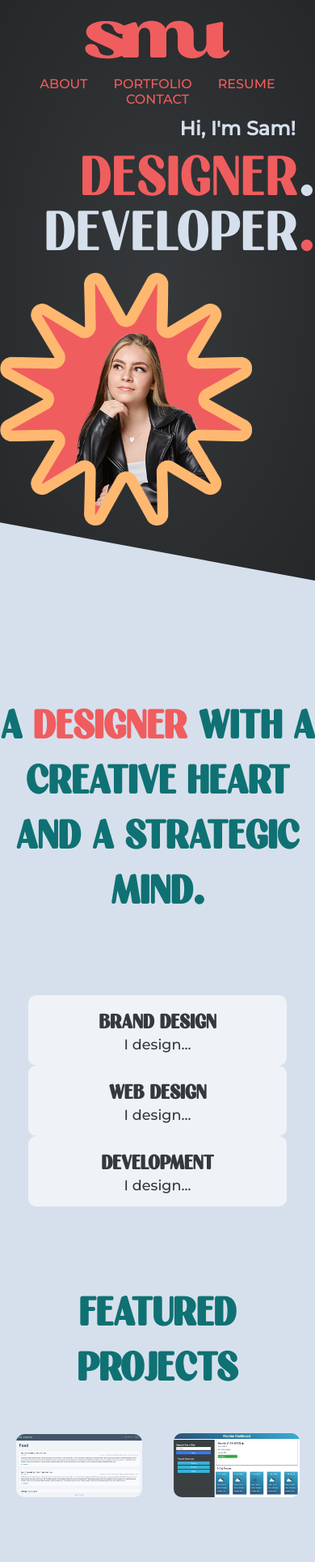
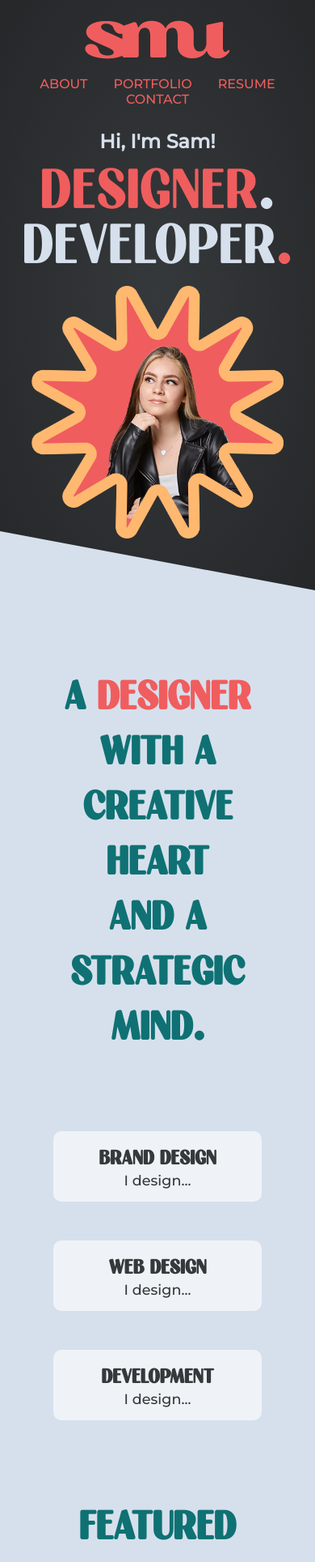
Before and after one commit to samurwin/samurwin.github.io, a React (Create React App) app: page / in a window 390 px wide. Shown: the top 1929 px of the page at 81% size. Built offline with nearby package versions, Linux system fonts and the light colour scheme.

Commit message:
responsive homepage

```diff
--- a/src/components/Nav/index.js
+++ b/src/components/Nav/index.js
@@ -3,7 +3,7 @@ import { Link } from 'react-router-dom';
 
 function Nav() {
     return (
-        <nav className='col-12 col-lg-5 pt-3 flex-row justify-center justify-flex-end-lg text-primary'>
+        <nav className='col-12 col-lg-6 pt-3 flex-row justify-center justify-flex-end-lg text-primary'>
             <Link to='/'>About</Link>
             <Link to='/portfolio'>Portfolio</Link>
             <Link to='/resume'>Resume</Link>
--- a/src/index.css
+++ b/src/index.css
@@ -127,6 +127,12 @@ textarea {
 
 .section-spacing {
   margin: calc(1rem * 6) 0;
+}
+
+@media screen and (max-width: 768px) {
+  .section-spacing {
+    margin: calc(1rem * 3) 0;
+  }
 }
 
 header {
--- a/src/pages/Home.js
+++ b/src/pages/Home.js
@@ -5,12 +5,12 @@ function Home() {
     return (
         <div>
             <section className='flex-row justify-space-around align-center hero w-100'>
-                <div className='col-12 col-lg-5 my-3'>
-                    <h4 className='text-secondary pb-4 pr-4 text-right'>Hi, I'm Sam!</h4>
+                <div className='col-12 col-md-5 my-3'>
+                    <h4 className='text-secondary pb-4 pr-4 intro'>Hi, I'm Sam!</h4>
                     <p className='title text-primary'>DESIGNER<span className='title text-secondary'>.</span></p>
                     <p className='title text-secondary'>DEVELOPER<span className='title text-primary'>.</span> </p>
                 </div>
-                <div className='col-12 col-lg-5 my-3'>
+                <div className='col-12 col-md-5 my-3 img-container'>
                     <img
                     src={require('../assets/images/hero-star.png')}
                     alt='Samantha Urwin Web/Graphic Designer and Developer'
@@ -20,37 +20,39 @@ function Home() {
             </section>
             <section>
                 <div className='section-spacing'>
-                    <h1 className='milgran text-quatrinary text-center my-5 pt-5'>A <span className='text-primary'>DESIGNER</span> WITH A CREATIVE HEART
+                    <h1 className='milgran text-quatrinary text-center p-5'>A <span className='text-primary'>DESIGNER</span> WITH A CREATIVE HEART
                     <br/> AND A STRATEGIC MIND.</h1>
                 </div>
 
+                {/* Skills */}
                 <div className='flex-row align-center justify-space-around section-spacing'>
-                    <div className='skill-card'>
+                    <div className='skill-card col-8 col-lg-3'>
                         <h4 className='milgran text-dark'>BRAND DESIGN</h4>
                         <p className='text-dark'>I design...</p>
                     </div>
-                    <div className='skill-card'>
+                    <div className='skill-card col-8 col-lg-3'>
                         <h4 className='milgran text-dark'>WEB DESIGN</h4>
                         <p className='text-dark'>I design...</p>
                     </div>
-                    <div className='skill-card'>
+                    <div className='skill-card col-8 col-lg-3'>
                         <h4 className='milgran text-dark'>DEVELOPMENT</h4>
                         <p className='text-dark'>I design...</p>
                     </div>
                 </div>
 
+                {/* Featured Projects */}
                 <div className='section-spacing'>
                     <h1 className='milgran text-quatrinary text-center'>FEATURED PROJECTS</h1>
                     <div className='flex-row align-center justify-space-around mt-5'>
                         <img
                         src={require('../assets/images/dev-diaries.jpg')}
                         alt='dev diaries project'
-                        className='featured-img'
+                        className='featured-img col-8 col-lg-5'
                         />
                         <img
                         src={require('../assets/images/weather-dash.jpg')}
                         alt='weather dashboard project'
-                        className='featured-img'
+                        className='featured-img col-8 col-lg-5'
                         />
                     </div>
                 </div>
--- a/src/pages/home.css
+++ b/src/pages/home.css
@@ -8,11 +8,15 @@ body {
     text-align: right;
 }
 
+.intro {
+    text-align: right;
+}
+
 .hero {
     background: radial-gradient(#36393B, #252729);
-    -webkit-clip-path: polygon(0 0, 100% 0, 100% 100%, 0 100%);
+    -webkit-clip-path: polygon(0 0, 100% 0, 100% 100%, 0 90%);
     clip-path: polygon(0 0, 100% 0, 100% 100%, 0 90%);
-    padding-top: calc(1rem * 8);
+    padding-top: calc(1rem * 9);
     padding-bottom: var(--spacing-five);
 }
 
@@ -35,29 +39,28 @@ body {
     border-radius: 10px;
 }
 
-/* .home-slanted-div {
-    position: relative;
-    padding: var(--spacing-four) 0;
-    background: var(--secondary);
-    overflow: visible;
-    z-index: 1;
+@media screen and (max-width: 992px) {
+    .featured-img {
+        margin-bottom: var(--spacing-five);
+    }
+
+    .skill-card {
+        margin-bottom: var(--spacing-five);
+    }
 }
 
-.home-slanted-div:after {
-    content: '';
-    width: 100%;
-    height: 100%;
-    position: absolute;
-    background: inherit;
-    z-index: -1;
-    bottom: 0;
-    transform-origin: right top;
-    transform: skewY(2deg);
+@media screen and (max-width: 768px) {
+    .title {
+        text-align: center;
+    }
+
+    .intro {
+        text-align: center;
+        padding-right: 0;
+    }
+
+    .img-container {
+        display: flex;
+        justify-content: center;
+    }
 }
-
-.home-slanted-div div .skill-card {
-    background-color: light;
-    border: none;
-    border-radius: 15px;
-    text-align: center;
-} */
```
